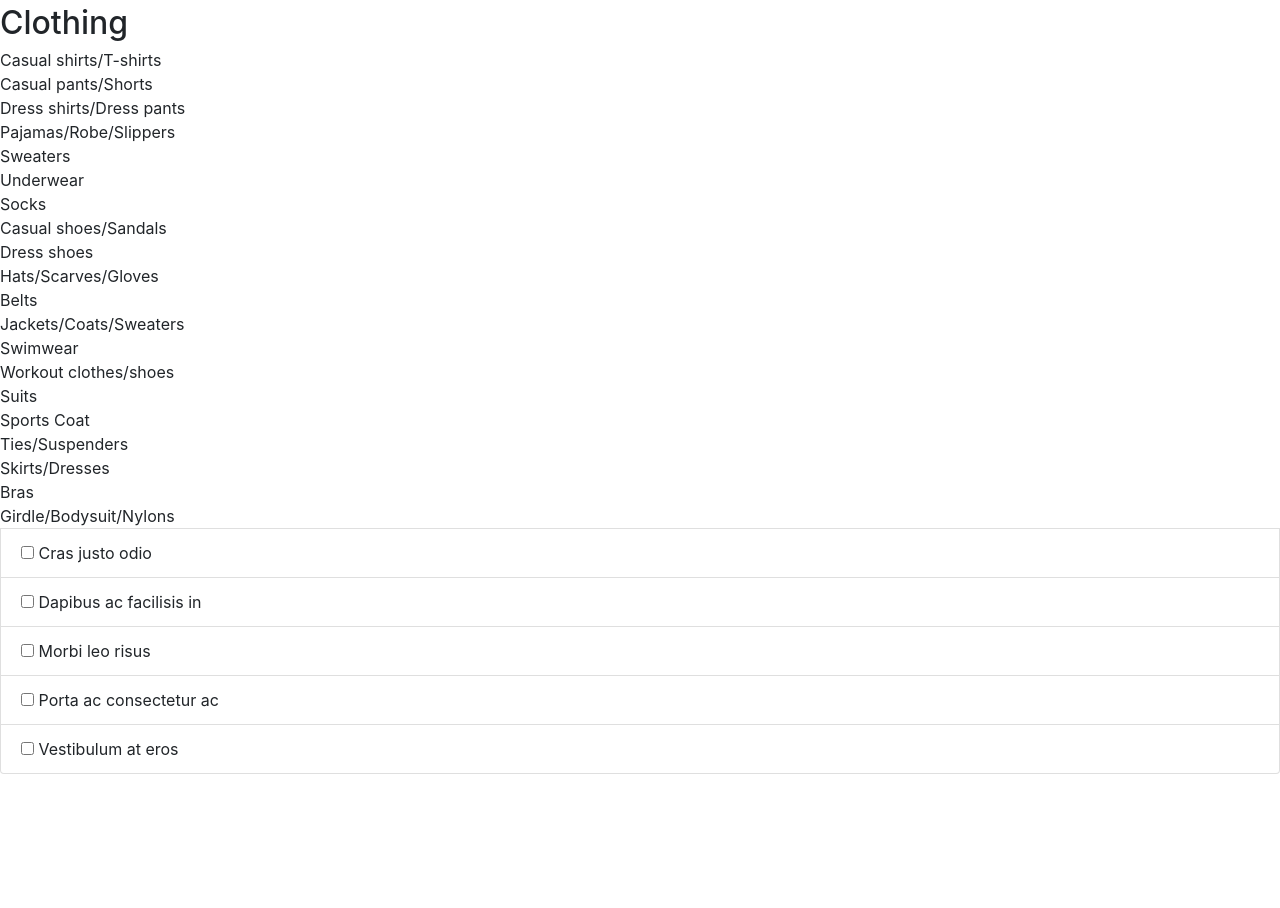
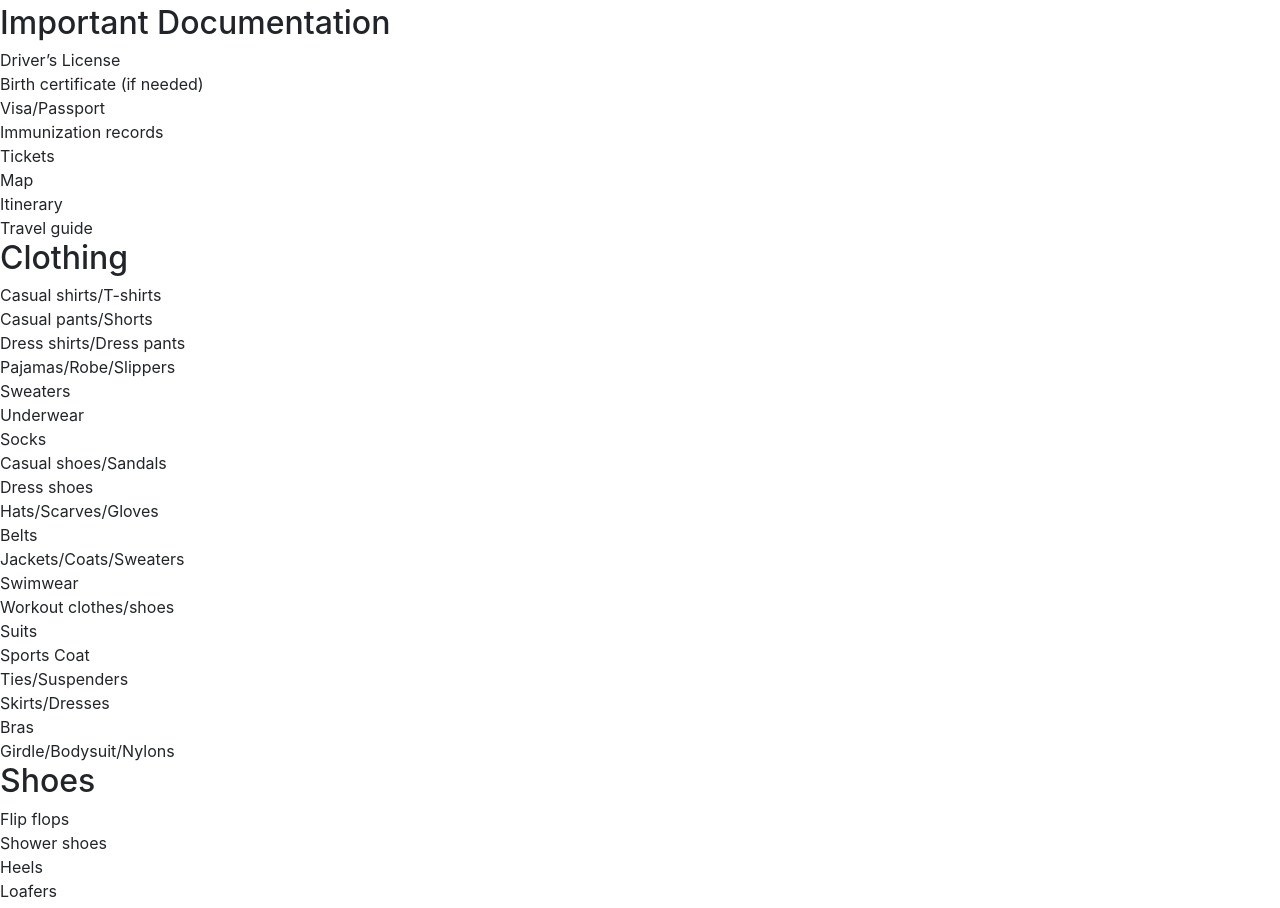
Before and after one commit to charityyoungblood/PackingListApp, a plain HTML site: page results.html in a window 1280 px wide. Shown: the part 107-1015 px from the top of the page. Before the commit the page ends 881 px from the top, so only its background shows below. Drawn offline with nearby package versions, Linux system fonts and the light colour scheme.

Commit message:
added important documentation and shoes categories to results.html

```diff
--- a/results.html
+++ b/results.html
@@ -21,6 +21,16 @@
         </ul>
     </nav>
     <h1 class="results"> Here are the items you need to pack: </h1>
+        <h2>Important Documentation</h2>
+            <ul class="list-group">
+                <li>Driver’s License</li>
+                <li>Birth certificate (if needed)</li>
+                <li>Visa/Passport</li>
+                <li>Immunization records</li>
+                <li>Tickets</li>
+                <li>Map</li>
+                <li>Itinerary</li>
+                <li>Travel guide</li>
         <h2>Clothing</h2>
             <ul class="list-group">
                 <li>Casual shirts/T-shirts</li>
@@ -43,6 +53,16 @@
                 <li>Skirts/Dresses</li>
                 <li>Bras</li>
                 <li>Girdle/Bodysuit/Nylons</li>
+                </ul>
+        <h2>Shoes</h2>
+            <ul class="list-group">
+                <li>Flip flops</li>
+                <li>Shower shoes</li>
+                <li>Heels</li>
+                <li>Loafers</li>
+             </ul>
+    <h2></h2>
+
 
 
 
```
Lines whose indentation alone changed are shown as unchanged.
